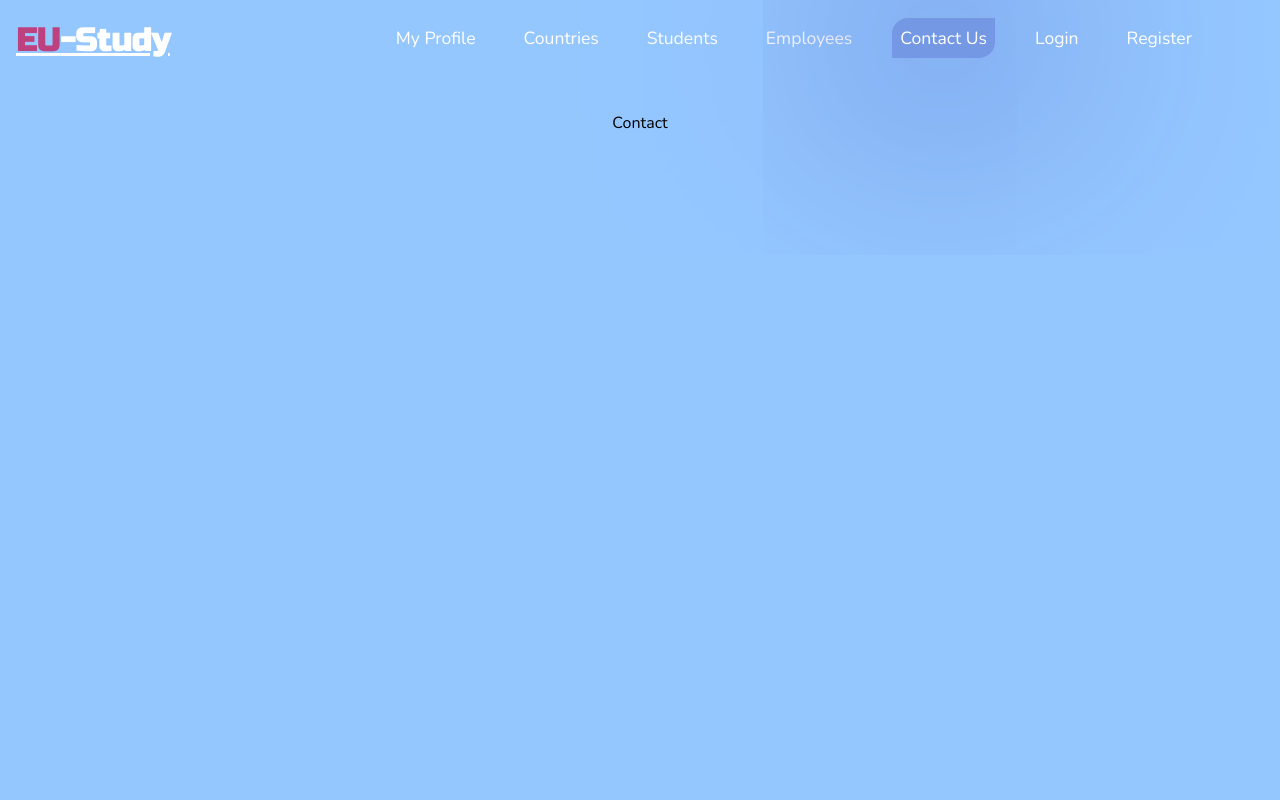
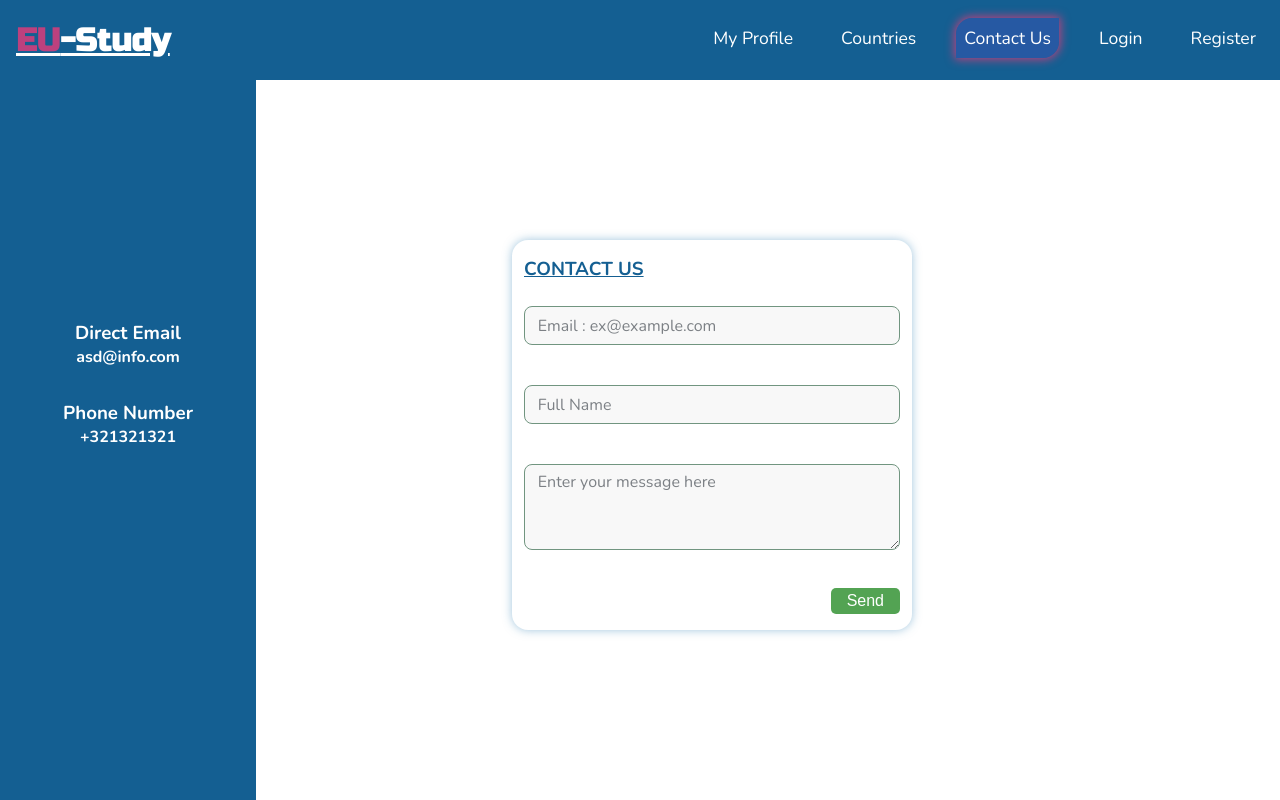
Before and after one commit to KreatorXoX/study-abroad-frontend, a React (Create React App) app: page /contact in a window 1280 px wide. Built offline with nearby package versions, Linux system fonts and the light colour scheme.

Commit message:
contact page added and some minor changes

```diff
--- a/src/pages/Contact.js
+++ b/src/pages/Contact.js
@@ -1,9 +1,69 @@
 import React from "react";
-
+import Input from "../shared/components/Form-Elements/Input";
+import Button from "../shared/components/Form-Elements/Button";
+import { VALIDATOR_EMAIL, VALIDATOR_REQUIRE } from "../shared/utils/validators";
+import styles from "./Contact.module.css";
 const Contact = () => {
   return (
     <div className="container">
-      <div className="content">Contact</div>
+      <div className={styles.content}>
+        <div className={styles.topBar} />
+        <div className={styles.sideBar}>
+          <div className={styles.contactInfo}>
+            <h3>Direct Email</h3>
+            <strong>asd@info.com</strong>
+          </div>
+          <div className={styles.contactInfo}>
+            <h3>Phone Number</h3>
+            <strong>+321321321</strong>
+          </div>
+        </div>
+        <div className={styles.form}>
+          <form>
+            <h3 className={styles.formTitle}>Contact Us</h3>
+            <div>
+              <Input
+                id="email"
+                type="email"
+                //label="Email"
+                placeholder="Email : ex@example.com"
+                v
+                errorText="Enter a valid email"
+                onInputChange={() => {}}
+                validators={[VALIDATOR_EMAIL()]}
+              />
+            </div>
+            <div>
+              <Input
+                id="fullname"
+                type="text"
+                // label="Password"
+                placeholder="Full Name"
+                errorText="Enter a valid name"
+                onInputChange={() => {}}
+                validators={[VALIDATOR_REQUIRE()]}
+              />
+            </div>
+            <div>
+              <Input
+                id="message"
+                type="text"
+                element="textarea"
+                // label="Password"
+                placeholder="Enter your message here"
+                errorText="Please don't leave this section empty."
+                onInputChange={() => {}}
+                validators={[VALIDATOR_REQUIRE()]}
+              />
+            </div>
+            <div className={styles.formAction}>
+              <Button type="submit" success mid>
+                Send
+              </Button>
+            </div>
+          </form>
+        </div>
+      </div>
     </div>
   );
 };
--- /dev/null
+++ b/src/pages/Contact.module.css
@@ -0,0 +1,60 @@
+.content {
+  background-color: #fff;
+  height: 100vh;
+}
+
+.sideBar {
+  display: none;
+}
+.topBar {
+  position: absolute;
+  top: 0;
+  left: 0;
+  width: 100%;
+  height: 5rem;
+  background-color: rgb(20, 95, 146);
+}
+.contactInfo {
+  width: 100%;
+  color: #fff;
+  text-align: center;
+  margin-bottom: 2em;
+}
+.form {
+  position: absolute;
+  top: 30%;
+  left: 20%;
+  width: 60%;
+  padding: 1em 0.75em;
+  border-radius: 1rem;
+  box-shadow: 0px 0px 10px 0px rgba(65, 139, 188, 0.5);
+}
+.formTitle {
+  color: rgb(20, 95, 146);
+  text-transform: uppercase;
+  text-decoration: underline;
+}
+.formAction {
+  display: flex;
+  justify-content: flex-end;
+}
+
+@media (min-width: 968px) {
+  .sideBar {
+    display: flex;
+    flex-direction: column;
+    justify-content: center;
+    align-items: center;
+    position: absolute;
+    top: 0;
+    left: 0;
+    width: 20%;
+    max-width: 20rem;
+    height: 100vh;
+    background-color: rgb(20, 95, 146);
+  }
+  .form {
+    left: 40%;
+    width: 25rem;
+  }
+}
--- a/src/pages/Landing.js
+++ b/src/pages/Landing.js
@@ -10,8 +10,7 @@ const Landing = () => {
         <div className={styles.content}>
           <div className={styles.innerContent}>
             <h3 className={styles.cto}>
-              <span className={styles.highlight}>Hayalindeki</span> Avrupa
-              Ulkesinde
+              <span className={styles.highlight}>Hayalindeki</span> Ulkede
               <br />
               <span className={styles.highlight}>
                 Dunya
@@ -31,7 +30,7 @@ const Landing = () => {
         </div>
         <div className={styles.content}>
           <form className={styles.form}>
-            <h2>Giris Yap</h2>
+            <h3>Giris Yap</h3>
             <div className={styles["form-control"]}>
               <Input
                 id="email"
--- a/src/pages/Landing.module.css
+++ b/src/pages/Landing.module.css
@@ -23,7 +23,7 @@
   margin: 2rem;
   padding-top: 5rem;
 }
-h2 {
+h3 {
   margin: 0;
 }
 .content {
@@ -47,7 +47,7 @@ h2 {
   align-items: center;
 }
 .bottomContent {
-  max-height: 15vh;
+  max-height: 17vh;
   color: #fff;
   grid-column: 1/3;
   align-items: center;
--- a/src/shared/components/Form-Elements/Input.js
+++ b/src/shared/components/Form-Elements/Input.js
@@ -54,6 +54,7 @@ const Input = (props) => {
         id={props.id}
         rows={props.rows || 3}
         autoFocus={props.autoFocus}
+        placeholder={props.placeholder}
         onChange={changeHandler}
         onBlur={touchHandler}
         value={inputState.value}
--- a/src/shared/components/Navigation/NavLinks.css
+++ b/src/shared/components/Navigation/NavLinks.css
@@ -28,7 +28,7 @@ p {
 .nav-links p:hover,
 .nav-links p:active,
 .nav-links p.active {
-  box-shadow: 0px 0px 300px 35px rgb(65, 81, 188);
+  box-shadow: 0px 0px 300px 35px rgba(188, 65, 126, 1);
   background-color: rgba(65, 81, 188, 0.4);
   border-top-left-radius: 1rem;
   border-bottom-right-radius: 1rem;
@@ -43,6 +43,7 @@ p {
   .nav-links {
     flex-direction: row;
     margin-right: 4rem;
+    justify-content: flex-end;
   }
 
   .nav-links li {
@@ -53,6 +54,17 @@ p {
   p {
     color: white;
     text-decoration: none;
+  }
+  .nav-links a:hover,
+  .nav-links a:active,
+  .nav-links a.active,
+  .nav-links p:hover,
+  .nav-links p:active,
+  .nav-links p.active {
+    box-shadow: 0px 0px 10px 1.5px rgba(188, 65, 126, 1);
+    background-color: rgba(65, 81, 188, 0.4);
+    border-top-left-radius: 1rem;
+    border-bottom-right-radius: 1rem;
   }
 }
 
--- a/src/shared/components/Navigation/NavLinks.js
+++ b/src/shared/components/Navigation/NavLinks.js
@@ -13,12 +13,12 @@ const NavLinks = () => {
         <li>
           <NavLink to="/countries">Countries</NavLink>
         </li>
-        <li>
+        {/* <li>
           <NavLink to="/students">Students</NavLink>
         </li>
         <li>
           <NavLink to="/employees">Employees</NavLink>
-        </li>
+        </li> */}
         <li>
           <NavLink to="/contact">Contact Us</NavLink>
         </li>
```
